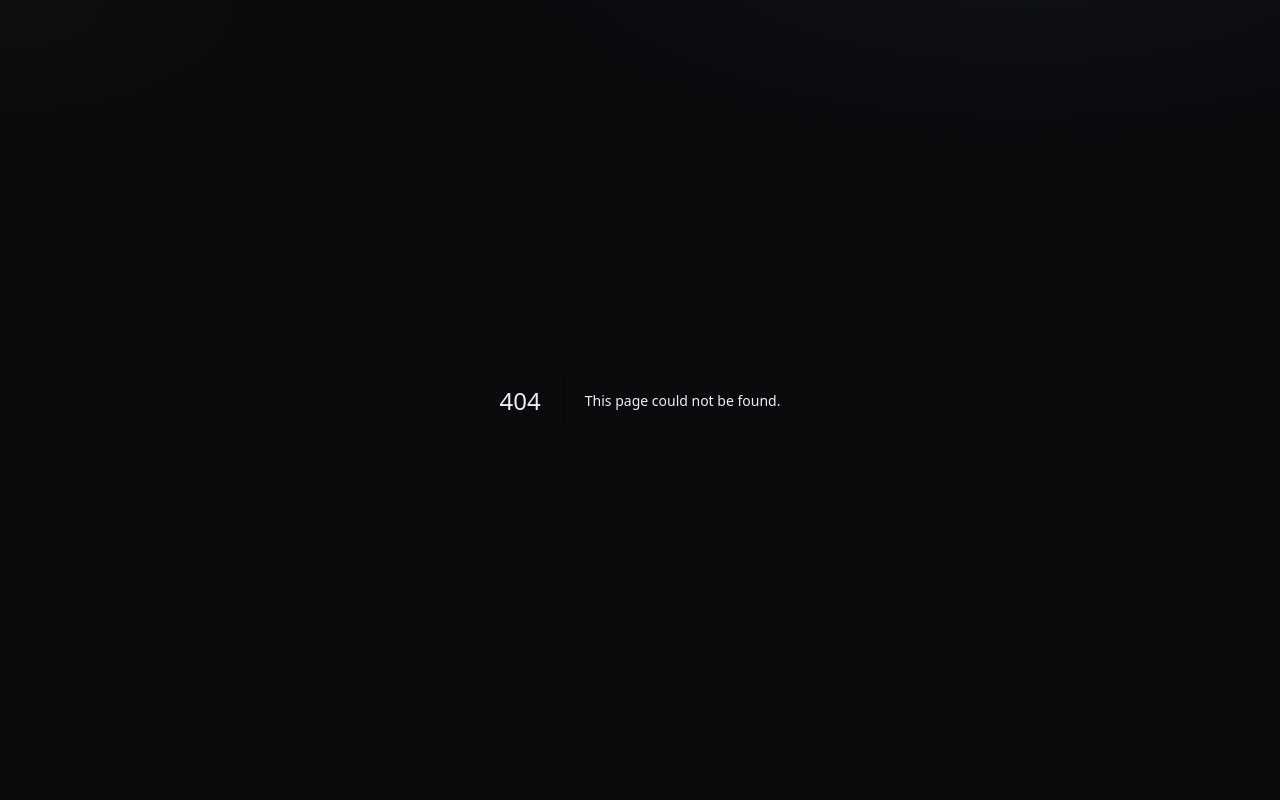
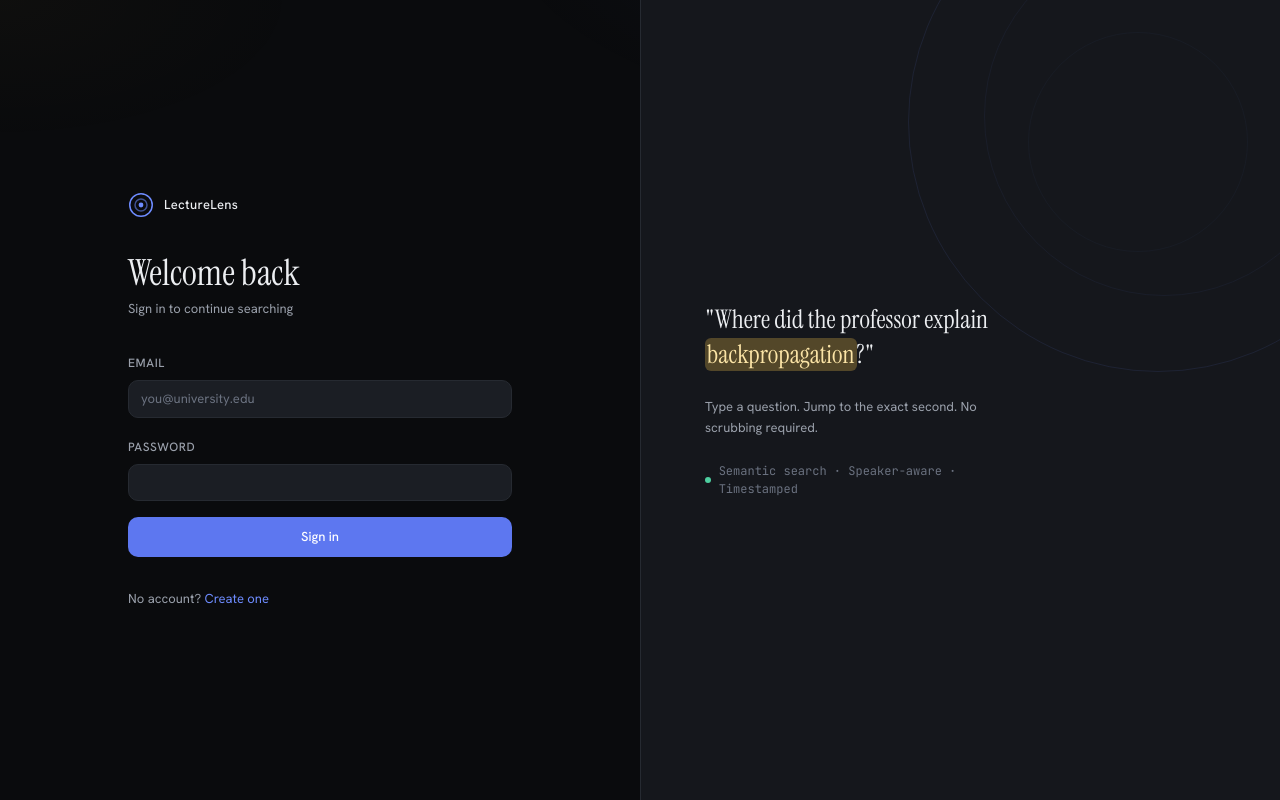
Before and after one commit to WinHtut16/LectureLens, a Next.js app in the folder frontend/: page /login in a window 1280 px wide. Before the commit this address had no page. Built offline with nearby package versions, Linux system fonts and the light colour scheme; no server answers.

Commit message:
feat(frontend): add login page (two-column design) and signup page

```diff
--- /dev/null
+++ b/frontend/app/(auth)/login/page.tsx
@@ -0,0 +1,139 @@
+'use client'
+
+import { useState } from 'react'
+import { useRouter } from 'next/navigation'
+import Link from 'next/link'
+import { login, ApiError } from '@/lib/api'
+import { useAuth } from '@/components/auth/AuthProvider'
+
+function LensLogo() {
+  return (
+    <div className="flex items-center gap-2.5">
+      <svg width="26" height="26" viewBox="0 0 26 26" fill="none">
+        <circle cx="13" cy="13" r="11.25" stroke="#6e8cff" strokeWidth="1.5" />
+        <circle cx="13" cy="13" r="6" stroke="#6e8cff" strokeWidth="1.5" opacity="0.55" />
+        <circle cx="13" cy="13" r="2.4" fill="#6e8cff" />
+      </svg>
+      <span className="text-sm font-medium text-text tracking-wide">LectureLens</span>
+    </div>
+  )
+}
+
+export default function LoginPage() {
+  const router = useRouter()
+  const { login: setAuth } = useAuth()
+  const [email, setEmail] = useState('')
+  const [password, setPassword] = useState('')
+  const [error, setError] = useState<string | null>(null)
+  const [loading, setLoading] = useState(false)
+
+  async function handleSubmit(e: React.FormEvent) {
+    e.preventDefault()
+    setError(null)
+    setLoading(true)
+    try {
+      const { token, user } = await login(email, password)
+      setAuth(token, user)
+      router.push('/recordings')
+    } catch (err) {
+      setError(err instanceof ApiError ? err.message : 'Something went wrong. Please try again.')
+    } finally {
+      setLoading(false)
+    }
+  }
+
+  const inputClass =
+    'w-full bg-surface-2 border border-border rounded-md px-3 py-2 text-sm text-text placeholder:text-text-faint focus:outline-none focus:border-primary focus:ring-1 focus:ring-primary'
+
+  return (
+    <div className="min-h-screen grid grid-cols-1 md:grid-cols-2">
+      {/* Left — form column */}
+      <div className="flex flex-col justify-center px-8 py-12 md:px-16">
+        <div className="max-w-sm w-full mx-auto space-y-8">
+          <LensLogo />
+
+          <div>
+            <h1 className="font-serif text-[2.25rem] leading-tight text-text">Welcome back</h1>
+            <p className="text-sm text-text-muted mt-1">Sign in to continue searching</p>
+          </div>
+
+          <form onSubmit={handleSubmit} className="space-y-4">
+            <div className="space-y-1.5">
+              <label htmlFor="email" className="text-xs font-medium text-text-muted uppercase tracking-wider">
+                Email
+              </label>
+              <input
+                id="email"
+                type="email"
+                required
+                autoComplete="email"
+                value={email}
+                onChange={(e) => setEmail(e.target.value)}
+                className={inputClass}
+                placeholder="you@university.edu"
+              />
+            </div>
+
+            <div className="space-y-1.5">
+              <label htmlFor="password" className="text-xs font-medium text-text-muted uppercase tracking-wider">
+                Password
+              </label>
+              <input
+                id="password"
+                type="password"
+                required
+                autoComplete="current-password"
+                value={password}
+                onChange={(e) => setPassword(e.target.value)}
+                className={inputClass}
+              />
+            </div>
+
+            {error && (
+              <p role="alert" className="text-xs text-danger">{error}</p>
+            )}
+
+            <button
+              type="submit"
+              disabled={loading}
+              className="w-full bg-primary-fill hover:bg-primary active:bg-primary-press text-white rounded-md py-2.5 text-sm font-medium disabled:opacity-50 transition-colors mt-2"
+            >
+              {loading ? 'Signing in…' : 'Sign in'}
+            </button>
+          </form>
+
+          <p className="text-sm text-text-muted">
+            No account?{' '}
+            <Link href="/signup" className="text-primary hover:text-primary-hover underline-offset-4 hover:underline">
+              Create one
+            </Link>
+          </p>
+        </div>
+      </div>
+
+      {/* Right — editorial dark panel (hidden on mobile) */}
+      <div className="hidden md:flex flex-col justify-center px-16 bg-surface border-l border-border relative overflow-hidden">
+        <div className="absolute -right-32 -top-32 w-[500px] h-[500px] rounded-full border border-primary/10" />
+        <div className="absolute -right-16 -top-16 w-[360px] h-[360px] rounded-full border border-primary/[.06]" />
+        <div className="absolute right-8 top-8 w-[220px] h-[220px] rounded-full border border-primary/[.04]" />
+
+        <div className="relative max-w-xs space-y-6">
+          <p className="font-serif text-[1.6rem] leading-snug text-text">
+            {"\"Where did the professor explain "}
+            <mark className="bg-[rgba(242,193,78,.28)] text-[#fbe4a6] not-italic px-0.5 rounded-sm">
+              backpropagation
+            </mark>
+            {"?\""}
+          </p>
+          <p className="text-sm text-text-muted leading-relaxed">
+            Type a question. Jump to the exact second. No scrubbing required.
+          </p>
+          <div className="flex items-center gap-2 text-xs text-text-faint font-mono">
+            <span className="w-1.5 h-1.5 rounded-full bg-success animate-pulse" />
+            Semantic search · Speaker-aware · Timestamped
+          </div>
+        </div>
+      </div>
+    </div>
+  )
+}
--- /dev/null
+++ b/frontend/app/(auth)/signup/page.tsx
@@ -0,0 +1,110 @@
+'use client'
+
+import { useState } from 'react'
+import { useRouter } from 'next/navigation'
+import Link from 'next/link'
+import { signup, ApiError } from '@/lib/api'
+import { useAuth } from '@/components/auth/AuthProvider'
+
+export default function SignupPage() {
+  const router = useRouter()
+  const { login: setAuth } = useAuth()
+  const [email, setEmail] = useState('')
+  const [password, setPassword] = useState('')
+  const [error, setError] = useState<string | null>(null)
+  const [loading, setLoading] = useState(false)
+
+  async function handleSubmit(e: React.FormEvent) {
+    e.preventDefault()
+    setError(null)
+    if (password.length < 10) {
+      setError('Password must be at least 10 characters.')
+      return
+    }
+    setLoading(true)
+    try {
+      const { token, user } = await signup(email, password)
+      setAuth(token, user)
+      router.push('/recordings')
+    } catch (err) {
+      setError(err instanceof ApiError ? err.message : 'Something went wrong. Please try again.')
+    } finally {
+      setLoading(false)
+    }
+  }
+
+  const inputClass =
+    'w-full bg-surface-2 border border-border rounded-md px-3 py-2 text-sm text-text placeholder:text-text-faint focus:outline-none focus:border-primary focus:ring-1 focus:ring-primary'
+
+  return (
+    <div className="min-h-screen flex flex-col items-center justify-center bg-bg px-4">
+      <div className="w-full max-w-sm space-y-8">
+        {/* Logo */}
+        <div className="flex items-center gap-2.5">
+          <svg width="26" height="26" viewBox="0 0 26 26" fill="none">
+            <circle cx="13" cy="13" r="11.25" stroke="#6e8cff" strokeWidth="1.5" />
+            <circle cx="13" cy="13" r="6" stroke="#6e8cff" strokeWidth="1.5" opacity="0.55" />
+            <circle cx="13" cy="13" r="2.4" fill="#6e8cff" />
+          </svg>
+          <span className="text-sm font-medium text-text tracking-wide">LectureLens</span>
+        </div>
+
+        <div>
+          <h1 className="font-serif text-[2.25rem] leading-tight text-text">Create account</h1>
+          <p className="text-sm text-text-muted mt-1">Start searching your recordings</p>
+        </div>
+
+        <form onSubmit={handleSubmit} className="space-y-4">
+          <div className="space-y-1.5">
+            <label htmlFor="email" className="text-xs font-medium text-text-muted uppercase tracking-wider">
+              Email
+            </label>
+            <input
+              id="email"
+              type="email"
+              required
+              autoComplete="email"
+              value={email}
+              onChange={(e) => setEmail(e.target.value)}
+              className={inputClass}
+              placeholder="you@university.edu"
+            />
+          </div>
+
+          <div className="space-y-1.5">
+            <label htmlFor="password" className="text-xs font-medium text-text-muted uppercase tracking-wider">
+              Password <span className="text-text-faint normal-case">(min 10 chars)</span>
+            </label>
+            <input
+              id="password"
+              type="password"
+              required
+              minLength={10}
+              autoComplete="new-password"
+              value={password}
+              onChange={(e) => setPassword(e.target.value)}
+              className={inputClass}
+            />
+          </div>
+
+          {error && <p role="alert" className="text-xs text-danger">{error}</p>}
+
+          <button
+            type="submit"
+            disabled={loading}
+            className="w-full bg-primary-fill hover:bg-primary active:bg-primary-press text-white rounded-md py-2.5 text-sm font-medium disabled:opacity-50 transition-colors mt-2"
+          >
+            {loading ? 'Creating account…' : 'Create account'}
+          </button>
+        </form>
+
+        <p className="text-sm text-text-muted text-center">
+          Already have an account?{' '}
+          <Link href="/login" className="text-primary hover:text-primary-hover underline-offset-4 hover:underline">
+            Sign in
+          </Link>
+        </p>
+      </div>
+    </div>
+  )
+}
```
